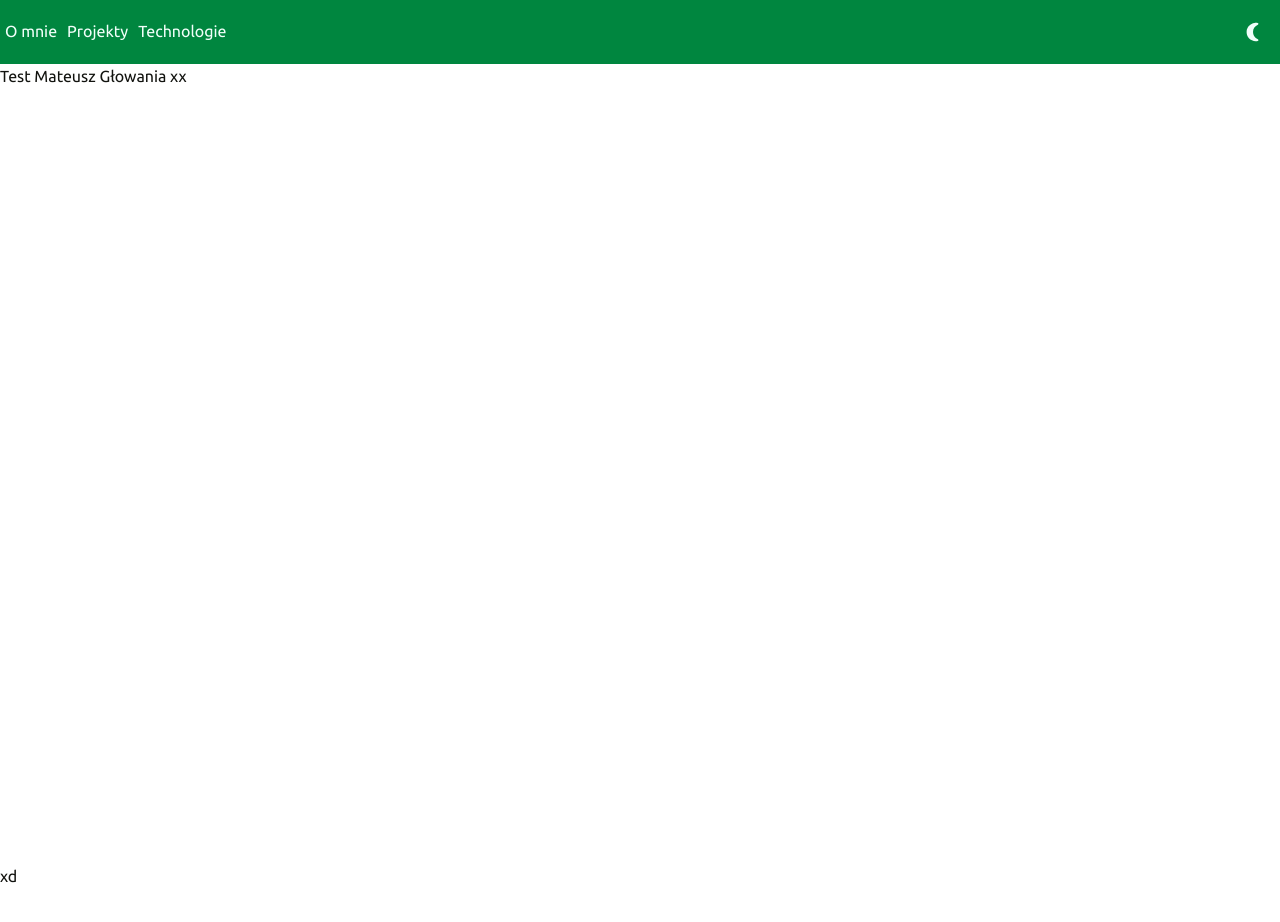
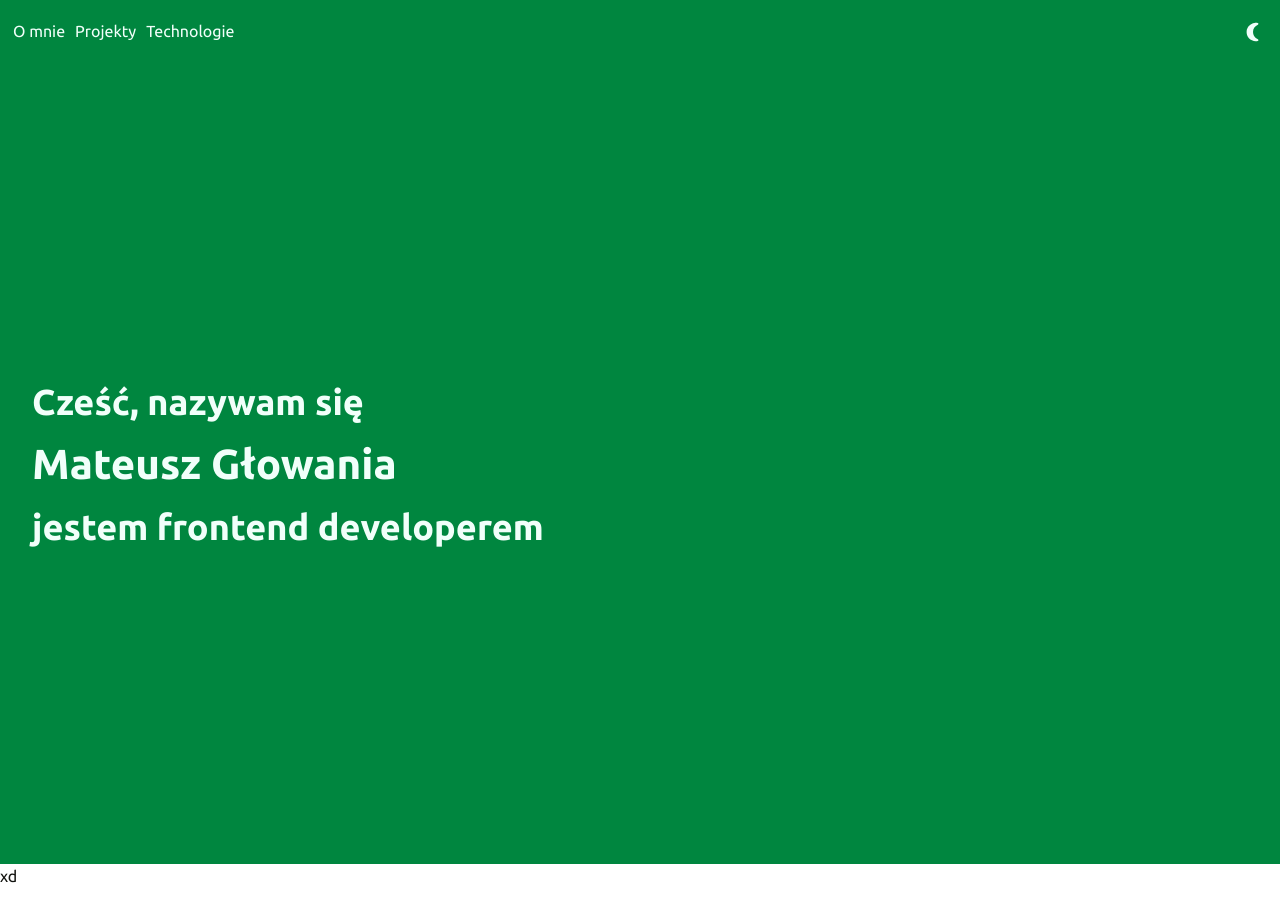
Before and after one commit to Muraii-pl/my_page, a React (Create React App) app: page / in a window 1280 px wide. Shown: the top 922 px of the page. Built offline with nearby package versions, Linux system fonts and the light colour scheme.

Commit message:
HeroText

```diff
--- a/package.json
+++ b/package.json
@@ -13,6 +13,7 @@
     "react-icons": "^4.3.1",
     "react-scripts": "5.0.0",
     "react-scroll": "^1.8.6",
+    "react-typical": "^0.1.3",
     "styled-components": "^5.3.5",
     "web-vitals": "^2.1.0"
   },
--- /dev/null
+++ b/src/components/atoms/HeroTitle/Title.js
@@ -0,0 +1,14 @@
+import React from "react";
+import Typical from "react-typical";
+import { H1Style, H2Style } from "./TitleStyle";
+function Title() {
+  return (
+    <>
+      <H2Style>Cześć, nazywam się </H2Style>
+      <H1Style>Mateusz Głowania</H1Style>
+      <H2Style>jestem frontend developerem</H2Style>
+    </>
+  );
+}
+
+export default Title;
--- /dev/null
+++ b/src/components/atoms/HeroTitle/TitleStyle.js
@@ -0,0 +1,13 @@
+import styled from "styled-components";
+
+const H1Style = styled.h1`
+  color: ${(props) => props.theme.colors.secondText};
+  font-size: min(6.4rem, 42px);
+`;
+
+const H2Style = styled.h2`
+  color: ${(props) => props.theme.colors.secondText};
+  font-size: 3.6rem;
+`;
+
+export { H2Style, H1Style };
--- a/src/components/molecules/Navigation/NavigationStyle.js
+++ b/src/components/molecules/Navigation/NavigationStyle.js
@@ -12,6 +12,7 @@ const NavStyled = styled.nav`
   display: flex;
   justify-content: space-between;
   align-items: center;
+  padding-left: min(1%, 8px);
 `;
 
 export { NavListStyled, NavStyled };
--- /dev/null
+++ b/src/components/organisms/Hero/Hero.js
@@ -0,0 +1,13 @@
+import * as React from "react";
+import HeroWrapper from "./HeroStyle";
+import Title from "../../atoms/HeroTitle/Title";
+
+const Hero = () => {
+  return (
+    <HeroWrapper className="Hero">
+      <Title />
+    </HeroWrapper>
+  );
+};
+
+export default Hero;
--- /dev/null
+++ b/src/components/organisms/Hero/HeroStyle.js
@@ -0,0 +1,16 @@
+import styled from "styled-components";
+
+const HeroWrapper = styled.div`
+  width: 100%;
+  height: 100vh;
+  margin-top: 6.4rem;
+  background-color: ${(props) => props.theme.colors.primary};
+  color: ${(props) => props.theme.colors.text};
+  display: flex;
+  justify-content: center;
+  align-items: flex-start;
+  flex-direction: column;
+  padding: clamp(16px, 3.2rem, 10%);
+`;
+
+export default HeroWrapper;
--- a/src/context/ThemeContext.js
+++ b/src/context/ThemeContext.js
@@ -1,3 +1,3 @@
-import React, { useContext, createContext } from "react";
+import { createContext } from "react";
 
 export const ThemeContext = createContext();
--- a/src/pages/index.js
+++ b/src/pages/index.js
@@ -1,16 +1,12 @@
 import React from "react";
+import Hero from "../components/organisms/Hero/Hero";
 import MainTemplate from "../components/templates/MainTemplate";
 
 const MainPage = () => {
   return (
     <MainTemplate>
       <>
-        <div
-          className="O_mnie"
-          style={{ height: "100vh", marginTop: "6.4rem" }}
-        >
-          Test Mateusz Głowania xx
-        </div>
+        <Hero />
         <div className="Projekty" style={{ height: "100vh" }}>
           xd
         </div>
```
Also changed, not shown: 1 other file (tests, documents, lock files or other folders).
